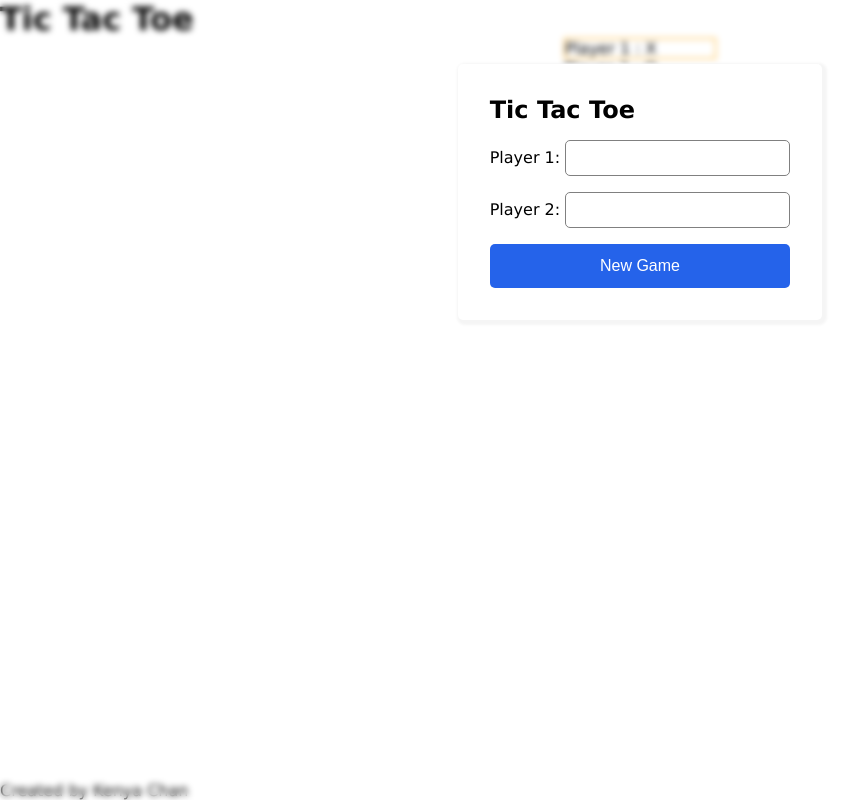
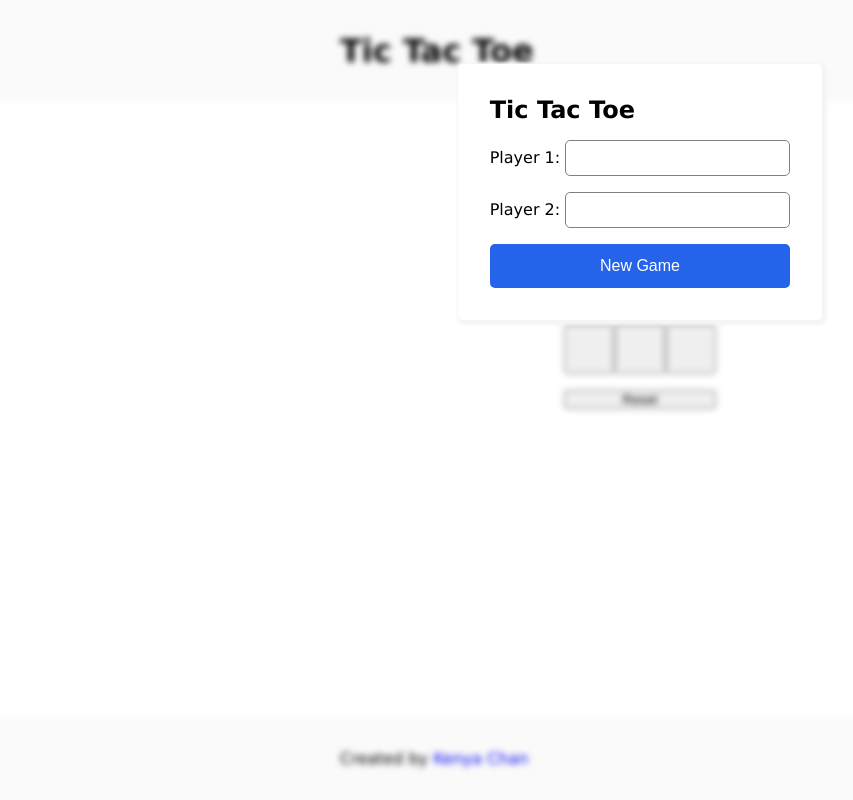
Before and after one commit to kenyachan/tic-tac-toe, a plain HTML site: page index.html in a window 1280 px wide. Shown: the whole page, without its empty margins (0-853 px from the left). Drawn offline with Linux system fonts and the light colour scheme.

Commit message:
Style page

```diff
--- a/css/style.css
+++ b/css/style.css
@@ -4,6 +4,8 @@
     --blue: rgb(37, 99, 234);
     --lightblue: rgb(53, 108, 227);
     --darkblue: rgb(24, 90, 234);
+    --lightgrey: rgb(250, 250, 250);
+
 }
 
 * {
@@ -18,8 +20,36 @@
     min-height: 100vh;
 }
 
+header {
+    background-color: var(--lightgrey);
+    display: flex;
+    justify-content: center;
+    padding: 2rem 0;
+}
+
+.page-width {
+    width: 600px;
+}
+
 main {
     flex: 1 1 auto;
+
+    display: flex;
+    justify-content: center;
+
+    padding: 2rem 0;
+}
+
+footer {
+    display: flex;
+    justify-content: center;
+
+    background-color: var(--lightgrey);
+    padding: 2rem 0;
+}
+
+footer a {
+    text-decoration: none;
 }
 
 
--- a/index.html
+++ b/index.html
@@ -10,7 +10,9 @@
 </head>
 <body>
     <header>
+        <div class="page-width">
             <h1>Tic Tac Toe</h1>
+        </div>
     </header>
     <main>
         <section class="modal-widget">
@@ -32,6 +34,7 @@
                 </ul>
             </form>
         </section>
+        <div class="page-width">
             <section id="game">
                 <section id="players">
                     <p class="active player">Player 1 : X</p>
@@ -51,9 +54,12 @@
                 </div>
                 <button id="reset-button">Reset</button>
             </section>
+        </div>
     </main>
     <footer>
-        <p>Created by Kenya Chan</p>
+        <div class="page-width">
+            <p>Created by <a href="https://github.com/kenyachan">Kenya Chan</a></p>
+        </div>
     </footer>
 </body>
 </html>
```
Lines whose indentation alone changed are shown as unchanged.
